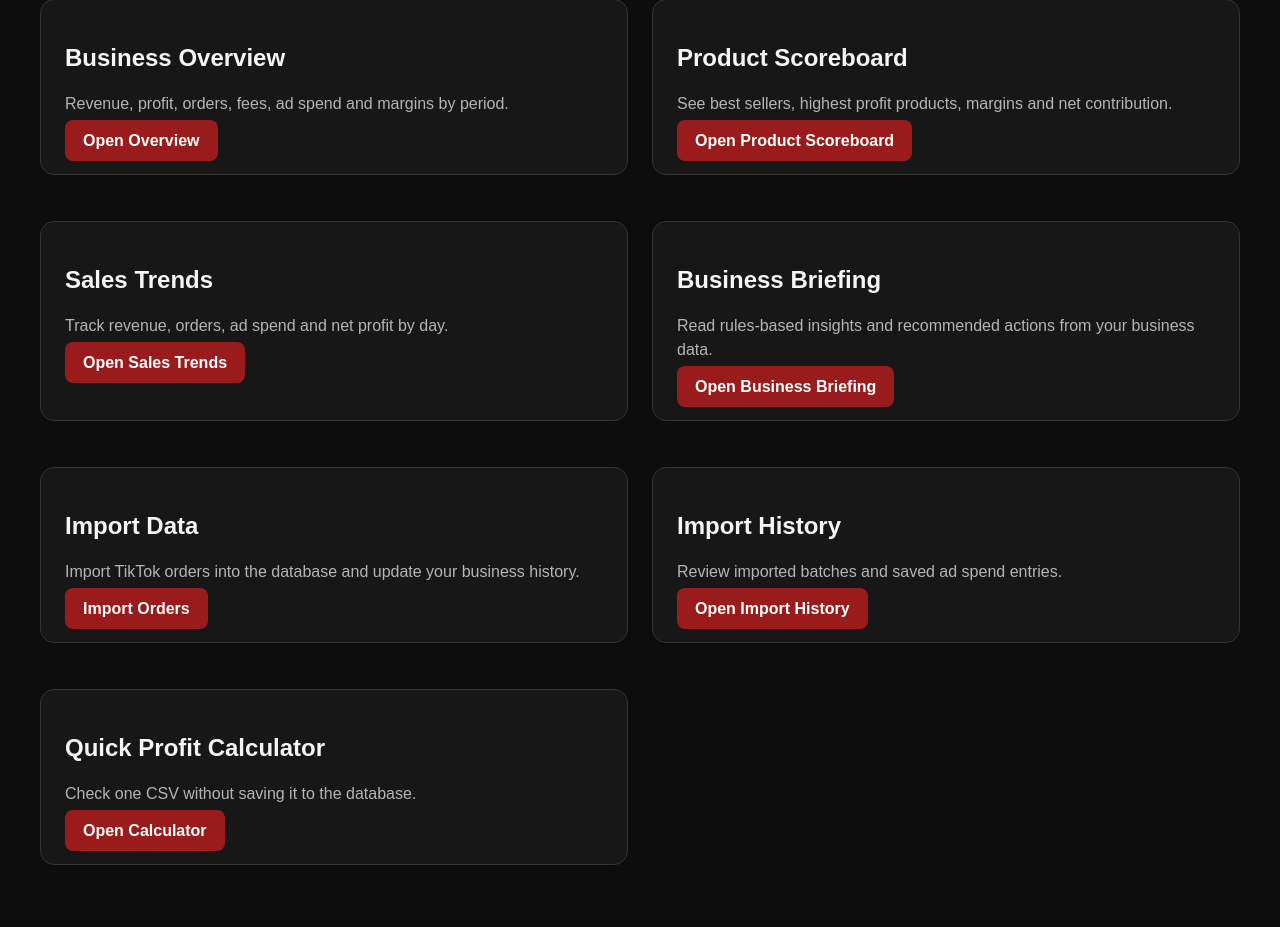
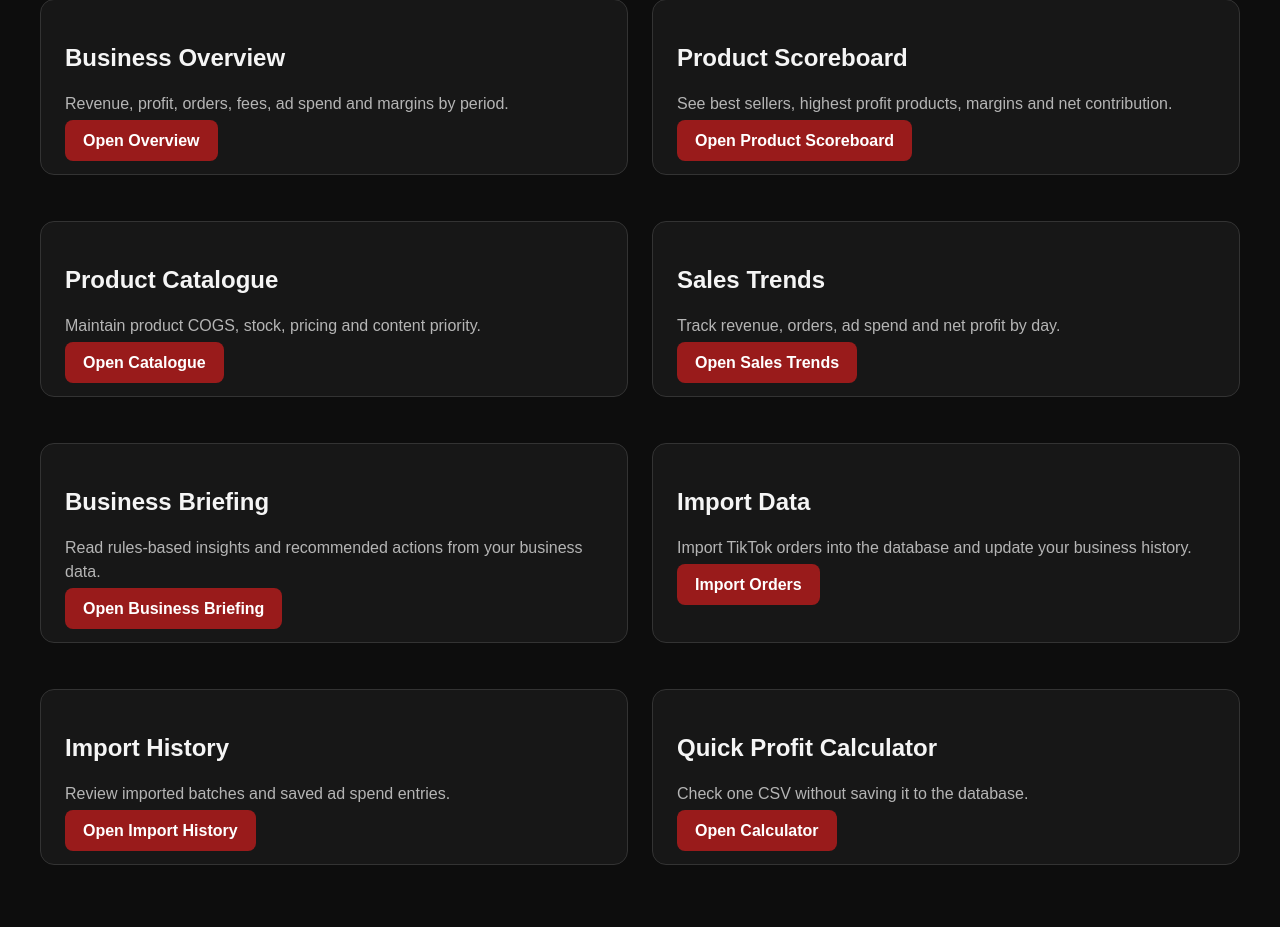
Before and after one commit to Street-Kingz/streetkingz-ai-content-engine, a Flask app: page /business-dashboard in a window 1280 px wide. Shown: the part 201-1128 px from the top of the page. Run offline with Flask 3, Linux system fonts and the light colour scheme.

Commit message:
Add product catalogue management

```diff
--- a/app.py
+++ b/app.py
@@ -15,6 +15,9 @@ from business_dashboard import (
     get_sales_trends,
     get_import_history,
     get_business_briefing,
+    get_catalogue_products,
+    get_catalogue_product,
+    save_catalogue_product,
     get_imported_order_dates,
 )
 
@@ -546,6 +549,30 @@ def business_briefing():
         briefing=briefing,
     )
 
+@app.route("/catalogue", methods=["GET", "POST"])
+def catalogue():
+    error = None
+    message = None
+
+    if request.method == "POST":
+        try:
+            saved_product = save_catalogue_product(request.form)
+            message = f"Saved {saved_product['sku']}."
+        except Exception as exc:
+            error = f"Could not save product: {exc}"
+
+    edit_sku = request.args.get("edit_sku", "")
+    edit_product = get_catalogue_product(edit_sku) if edit_sku else None
+    products = get_catalogue_products()
+
+    return render_template(
+        "catalogue.html",
+        products=products,
+        edit_product=edit_product,
+        error=error,
+        message=message,
+    )
+
 @app.route("/business-dashboard")
 def business_dashboard():
     return render_template("business_dashboard.html")
--- a/business_dashboard.py
+++ b/business_dashboard.py
@@ -98,6 +98,23 @@ def init_database():
         )
     """)
 
+    cursor.execute("""
+        CREATE TABLE IF NOT EXISTS product_catalogue (
+            sku TEXT PRIMARY KEY,
+            product_name TEXT,
+            clean_name TEXT,
+            category TEXT,
+            selling_price REAL,
+            cogs REAL,
+            gross_margin REAL,
+            current_stock INTEGER,
+            is_bundle INTEGER,
+            is_hero_product INTEGER,
+            content_priority INTEGER,
+            notes TEXT
+        )
+    """)
+
     connection.commit()
     connection.close()
 
@@ -125,6 +142,10 @@ def safe_int(value, fallback=1):
         return fallback
 
 
+def checkbox_to_int(value):
+    return 1 if value in ["1", "on", "true", "yes"] else 0
+
+
 def validate_tiktok_order_headers(fieldnames, require_date=False):
     headers = set(fieldnames or [])
     missing = [
@@ -140,6 +161,51 @@ def validate_tiktok_order_headers(fieldnames, require_date=False):
             "TikTok Orders CSV is missing required column(s): "
             + ", ".join(missing)
         )
+
+
+def get_catalogue_unit_cogs(sku, product_name):
+    init_database()
+    connection = get_db_connection()
+    cursor = connection.cursor()
+
+    sku = (sku or "").strip()
+    product_name = (product_name or "").strip()
+
+    row = None
+
+    if sku:
+        cursor.execute("""
+            SELECT cogs
+            FROM product_catalogue
+            WHERE sku = ?
+              AND cogs > 0
+            LIMIT 1
+        """, (sku,))
+        row = cursor.fetchone()
+
+    if not row and product_name:
+        product_key = product_name.lower()
+        cursor.execute("""
+            SELECT cogs
+            FROM product_catalogue
+            WHERE (
+                lower(product_name) = ?
+                OR lower(clean_name) = ?
+            )
+              AND cogs > 0
+            LIMIT 1
+        """, (
+            product_key,
+            product_key,
+        ))
+        row = cursor.fetchone()
+
+    connection.close()
+
+    if row:
+        return row["cogs"]
+
+    return None
 
 
 def get_order_date(row):
@@ -174,6 +240,10 @@ def get_product_cogs(row):
     sku = (row.get("Seller SKU") or "").strip()
     product_name = (row.get("Product Name") or "").lower()
     quantity = safe_int(row.get("Quantity"), 1)
+    catalogue_cogs = get_catalogue_unit_cogs(sku, product_name)
+
+    if catalogue_cogs is not None:
+        return catalogue_cogs * quantity
 
     if sku in SK_COGS:
         return SK_COGS[sku] * quantity
@@ -183,6 +253,123 @@ def get_product_cogs(row):
             return cogs * quantity
 
     return 0.0
+
+
+def get_catalogue_products():
+    init_database()
+    connection = get_db_connection()
+    cursor = connection.cursor()
+
+    cursor.execute("""
+        SELECT *
+        FROM product_catalogue
+        ORDER BY is_hero_product DESC, content_priority DESC, clean_name, sku
+    """)
+    products = [dict(row) for row in cursor.fetchall()]
+    connection.close()
+
+    return products
+
+
+def get_catalogue_product(sku):
+    init_database()
+    connection = get_db_connection()
+    cursor = connection.cursor()
+
+    cursor.execute("""
+        SELECT *
+        FROM product_catalogue
+        WHERE sku = ?
+    """, ((sku or "").strip(),))
+    row = cursor.fetchone()
+    connection.close()
+
+    if row:
+        return dict(row)
+
+    return None
+
+
+def save_catalogue_product(form):
+    sku = (form.get("sku") or "").strip()
+
+    if not sku:
+        raise ValueError("SKU is required.")
+
+    selling_price = money_to_float(form.get("selling_price"))
+    cogs = money_to_float(form.get("cogs"))
+    gross_margin = 0.0
+
+    if selling_price > 0:
+        gross_margin = ((selling_price - cogs) / selling_price) * 100
+
+    product = {
+        "sku": sku,
+        "product_name": (form.get("product_name") or "").strip(),
+        "clean_name": (form.get("clean_name") or "").strip(),
+        "category": (form.get("category") or "").strip(),
+        "selling_price": selling_price,
+        "cogs": cogs,
+        "gross_margin": gross_margin,
+        "current_stock": safe_int(form.get("current_stock"), 0),
+        "is_bundle": checkbox_to_int(form.get("is_bundle")),
+        "is_hero_product": checkbox_to_int(form.get("is_hero_product")),
+        "content_priority": safe_int(form.get("content_priority"), 0),
+        "notes": (form.get("notes") or "").strip(),
+    }
+
+    init_database()
+    connection = get_db_connection()
+    cursor = connection.cursor()
+
+    cursor.execute("""
+        INSERT INTO product_catalogue (
+            sku,
+            product_name,
+            clean_name,
+            category,
+            selling_price,
+            cogs,
+            gross_margin,
+            current_stock,
+            is_bundle,
+            is_hero_product,
+            content_priority,
+            notes
+        )
+        VALUES (?, ?, ?, ?, ?, ?, ?, ?, ?, ?, ?, ?)
+        ON CONFLICT(sku)
+        DO UPDATE SET
+            product_name = excluded.product_name,
+            clean_name = excluded.clean_name,
+            category = excluded.category,
+            selling_price = excluded.selling_price,
+            cogs = excluded.cogs,
+            gross_margin = excluded.gross_margin,
+            current_stock = excluded.current_stock,
+            is_bundle = excluded.is_bundle,
+            is_hero_product = excluded.is_hero_product,
+            content_priority = excluded.content_priority,
+            notes = excluded.notes
+    """, (
+        product["sku"],
+        product["product_name"],
+        product["clean_name"],
+        product["category"],
+        product["selling_price"],
+        product["cogs"],
+        product["gross_margin"],
+        product["current_stock"],
+        product["is_bundle"],
+        product["is_hero_product"],
+        product["content_priority"],
+        product["notes"],
+    ))
+
+    connection.commit()
+    connection.close()
+
+    return product
 
 
 def analyse_tiktok_orders(file, ad_spend):
--- a/templates/business_dashboard.html
+++ b/templates/business_dashboard.html
@@ -19,6 +19,12 @@
         <h2>Product Scoreboard</h2>
         <p>See best sellers, highest profit products, margins and net contribution.</p>
         <a class="button" href="/products">Open Product Scoreboard</a>
+    </div>
+
+    <div class="card">
+        <h2>Product Catalogue</h2>
+        <p>Maintain product COGS, stock, pricing and content priority.</p>
+        <a class="button" href="/catalogue">Open Catalogue</a>
     </div>
 
     <div class="card">
```
Also changed, not shown: templates/catalogue.html (added, +106 -0 lines).
